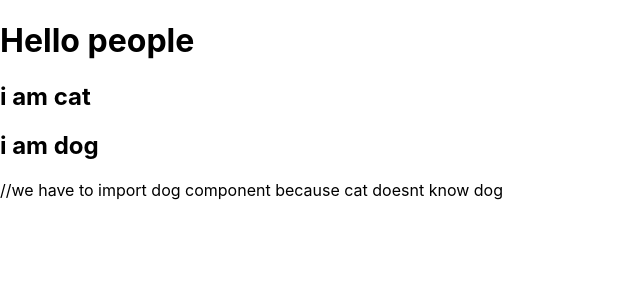
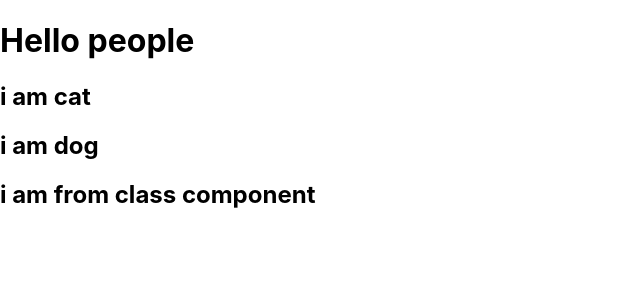
Before and after one commit to Kailas-lab/Reactjs_basics, a React (Create React App) app in the folder myapp/: page / in a window 1280 px wide. Shown: the top 300 px of the page, without its empty margins (0-640 px from the left). Built offline with nearby package versions, Linux system fonts and the light colour scheme.

Commit message:
react-test-files

```diff
--- a/myapp/package.json
+++ b/myapp/package.json
@@ -8,7 +8,7 @@
     "@testing-library/user-event": "^13.5.0",
     "react": "^18.3.1",
     "react-dom": "^18.3.1",
-    "react-scripts": "5.0.1",
+    "react-scripts": "^3.0.1",
     "web-vitals": "^2.1.4"
   },
   "scripts": {
--- /dev/null
+++ b/myapp/src/components/Apple.js
@@ -0,0 +1,10 @@
+import React from "react";
+
+class Apple extends React.Component {
+    render() {
+        return (
+            <h2>i am from class component</h2>
+        )
+    }
+}
+export default Apple;
--- a/myapp/src/components/Cat.js
+++ b/myapp/src/components/Cat.js
@@ -1,10 +1,12 @@
 import Dog from './Dog';
+import Apple from './Apple';
 
 function Cat(){
     return (
       <div>
          <h2>i am cat</h2>
-         <Dog />          //we have to import dog component because cat doesnt know dog
+         <Dog />
+         <Apple/>         {/*we have to import dog component because cat doesnt know dog*/}
       </div>
     );
   }
```
Also changed, not shown: 1 other file (tests, documents, lock files or other folders).
